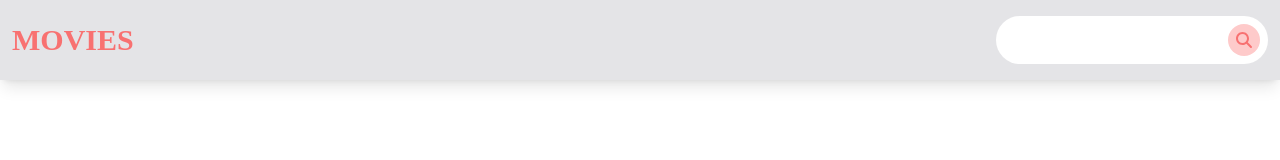
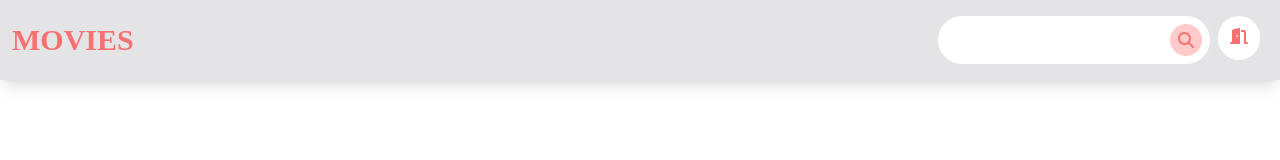
Before and after one commit to mechztcc/react-movies, a React (Create React App) app: page / in a window 1280 px wide. Shown: the top 160 px of the page. Built offline with nearby package versions, Linux system fonts and the light colour scheme; a web font is replaced by a local one.

Commit message:
feat: navegate to another route

```diff
--- a/src/App.jsx
+++ b/src/App.jsx
@@ -9,12 +9,10 @@ import store from "./stores/store";
 function App() {
   return (
     <Provider store={store}>
-      <BrowserRouter>
-        <Routes>
-          <Route exact path="/" element={<Home />}></Route>
-          <Route exact path="/login" element={<Login />}></Route>
-        </Routes>
-      </BrowserRouter>
+      <Routes>
+        <Route exact path="/" element={<Home />}></Route>
+        <Route exact path="/login" element={<Login />}></Route>
+      </Routes>
     </Provider>
   );
 }
--- a/src/components/Navbar.jsx
+++ b/src/components/Navbar.jsx
@@ -1,14 +1,36 @@
-import { faMagnifyingGlass } from "@fortawesome/free-solid-svg-icons";
+import {
+  faMagnifyingGlass,
+  faDoorOpen,
+} from "@fortawesome/free-solid-svg-icons";
 import { FontAwesomeIcon } from "@fortawesome/react-fontawesome";
+import { Link } from "react-router-dom";
 
 export default function Navbar() {
   return (
     <div className="flex w-full bg-zinc-200 h-20 justify-between items-center p-3 shadow-lg">
-      <h1 className="font-bold text-3xl title text-red-400 cursor-pointer hover:text-red-500">MOVIES</h1>
+      <Link to="/">
+        <h1 className="font-bold text-3xl title text-red-400 cursor-pointer hover:text-red-500">
+          MOVIES
+        </h1>
+      </Link>
 
-      <div className="relative">
-        <FontAwesomeIcon icon={faMagnifyingGlass} className="absolute right-2 bottom-2 text-red-400 bg-red-200 p-2 rounded-full hover:text-white hover:bg-red-400 cursor-pointer"/>
-        <input type="text" className="p-3 rounded-full outline-zinc-300" />
+      <div className="flex">
+        <div className="relative">
+          <FontAwesomeIcon
+            icon={faMagnifyingGlass}
+            className="absolute right-2 bottom-2 text-red-400 bg-red-200 p-2 rounded-full hover:text-white hover:bg-red-400 cursor-pointer"
+          />
+          <input type="text" className="p-3 rounded-full outline-zinc-300" />
+        </div>
+
+        <Link to="/login">
+          <button className="text-red-400  bg-white rounded-full mx-2">
+            <FontAwesomeIcon
+              icon={faDoorOpen}
+              className="text-red-400 p-3 hover:text-red-500"
+            />
+          </button>
+        </Link>
       </div>
     </div>
   );
--- a/src/index.js
+++ b/src/index.js
@@ -1,17 +1,19 @@
-import React from 'react';
-import ReactDOM from 'react-dom/client';
-import './index.css';
-import App from './App';
-import reportWebVitals from './reportWebVitals';
+import React from "react";
+import ReactDOM from "react-dom/client";
+import "./index.css";
+import App from "./App";
+import reportWebVitals from "./reportWebVitals";
 import Navbar from "./components/Navbar";
+import { BrowserRouter } from "react-router-dom";
 
-
-const root = ReactDOM.createRoot(document.getElementById('root'));
+const root = ReactDOM.createRoot(document.getElementById("root"));
 root.render(
-  <React.StrictMode>
-    <Navbar />
-    <App />
-  </React.StrictMode>
+  <BrowserRouter>
+    <React.StrictMode>
+      <Navbar />
+      <App />
+    </React.StrictMode>
+  </BrowserRouter>
 );
 
 // If you want to start measuring performance in your app, pass a function
```
